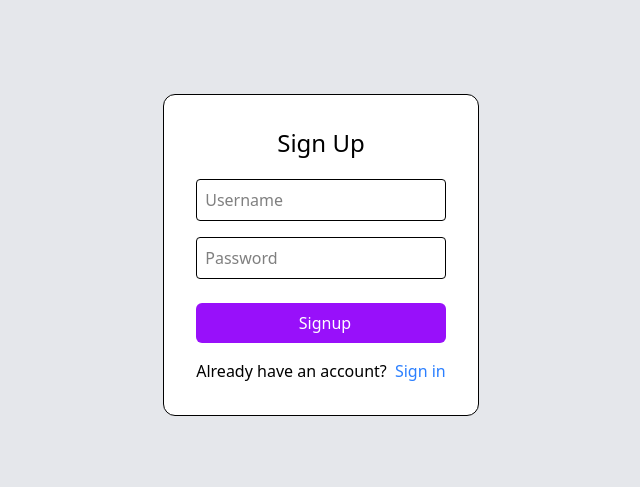
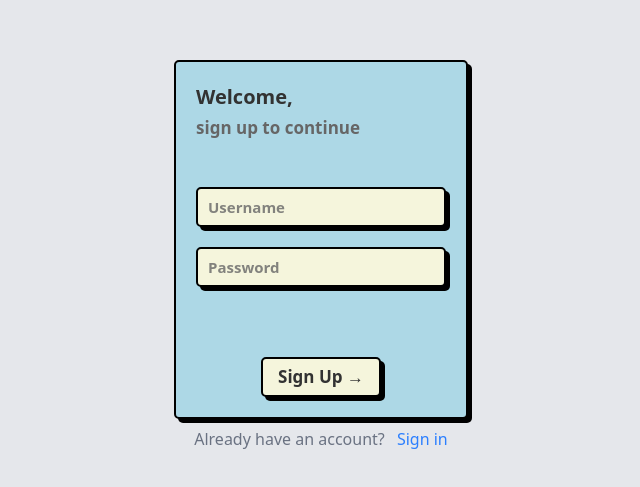
Before and after one commit to SinghBanta/SecondBrain-Frontend-, a React (Vite) app: page /signup in a window 1280 px wide. Shown: the part 145-632 px from the top of the page, without its empty margins (319-959 px from the left). Built offline with nearby package versions, Linux system fonts and the light colour scheme.

Commit message:
update: signin and signup forms styling

```diff
--- /dev/null
+++ b/src/assets/styles/login-form.css
@@ -0,0 +1,99 @@
+/* From Uiverse.io by ayyjayy2 */
+.form {
+    --input-focus: #2d8cf0;
+    --font-color: #323232;
+    --font-color-sub: #666;
+    --bg-color: beige;
+    --main-color: black;
+    padding: 20px;
+    background: lightblue;
+    display: flex;
+    flex-direction: column;
+    align-items: flex-start;
+    justify-content: center;
+    gap: 20px;
+    border-radius: 5px;
+    border: 2px solid var(--main-color);
+    box-shadow: 4px 4px var(--main-color);
+  }
+
+  .title {
+    color: var(--font-color);
+    font-weight: 900;
+    font-size: 20px;
+    margin-bottom: 25px;
+  }
+
+  .title span {
+    color: var(--font-color-sub);
+    font-weight: 600;
+    font-size: 17px;
+  }
+
+  .input {
+    width: 250px;
+    height: 40px;
+    border-radius: 5px;
+    border: 2px solid var(--main-color);
+    background-color: var(--bg-color);
+    box-shadow: 4px 4px var(--main-color);
+    font-size: 15px;
+    font-weight: 600;
+    color: var(--font-color);
+    padding: 5px 10px;
+    outline: none;
+  }
+
+  .input::placeholder {
+    color: var(--font-color-sub);
+    opacity: 0.8;
+  }
+
+  /* .input:focus {
+    border: 2px solid var(--input-focus);
+  } */
+
+  .login-with {
+    display: flex;
+    gap: 20px;
+  }
+
+  .button-log {
+    cursor: pointer;
+    width: 40px;
+    height: 40px;
+    border-radius: 100%;
+    border: 2px solid var(--main-color);
+    background-color: var(--bg-color);
+    box-shadow: 4px 4px var(--main-color);
+    color: var(--font-color);
+    font-size: 25px;
+    display: flex;
+    justify-content: center;
+    align-items: center;
+  }
+
+  .icon {
+    width: 24px;
+    height: 24px;
+    fill: var(--main-color);
+  }
+
+  .button-log:active, .button-confirm:active {
+    box-shadow: 0px 0px var(--main-color);
+    transform: translate(3px, 3px);
+  }
+
+  .button-confirm {
+    margin: 50px auto 0 auto;
+    width: 120px;
+    height: 40px;
+    border-radius: 5px;
+    border: 2px solid var(--main-color);
+    background-color: var(--bg-color);
+    box-shadow: 4px 4px var(--main-color);
+    font-size: 17px;
+    font-weight: 600;
+    color: var(--font-color);
+    cursor: pointer;
+  }
--- a/src/pages/Signin.tsx
+++ b/src/pages/Signin.tsx
@@ -1,16 +1,17 @@
+import "../assets/styles/login-form.css";
 import axios from "axios";
-import { Button } from "../components/Button";
-import { Input } from "../components/Input";
-import { useRef } from "react";
+import { useRef, useState } from "react";
 import { useNavigate } from "react-router-dom";
 import { toast } from "react-toastify";
 
-export function Signin() {
+export const Signin = () => {
   const usernameRef = useRef<HTMLInputElement>(null);
   const passwordRef = useRef<HTMLInputElement>(null);
   const navigate = useNavigate();
+  const [loading, setLoading] = useState(false);
 
   async function signin() {
+    setLoading(true);
     const username = usernameRef.current?.value;
     const password = passwordRef.current?.value;
 
@@ -21,36 +22,46 @@ export function Signin() {
         password,
       }
     );
-    // console.log(response);
+    console.log(response);
     const jwt = response.data.token;
     localStorage.setItem("token", jwt);
+    setLoading(false);
     navigate("/");
     toast.success("Logged in successfully!");
   }
 
   return (
-    <div className="h-screen w-screen bg-gray-200 flex justify-center items-center">
-      <div className="bg-white border min-w-48 p-8 rounded-xl">
-        <h1 className="flex justify-center items-center text-2xl mb-3">
-          Sign In
-        </h1>
-        <Input ref={usernameRef} placeholder="Username" />
-        <Input ref={passwordRef} placeholder="Password" />
-        <div className="flex justify-center pt-4">
-          <Button
-            onClick={signin}
-            loading={false}
-            variant="primary"
-            text="Signin"
-            fullWidth={true}
-          />
+    <div className="h-screen w-screen bg-gray-200 flex flex-col justify-center items-center">
+      <form className="form">
+        <div className="title">
+          Welcome,
+          <br />
+          <span>sign in to continue</span>
         </div>
-
-        <div className="text-blue-500 text-center block mt-4">
-          <span className="text-black mr-1">Don't have an account?</span>
-          <a href="/signup">Sign up</a>
-        </div>
+        <input
+          ref={usernameRef}
+          className="input"
+          name="username"
+          placeholder="Username"
+          type="text"
+        />
+        <input
+          ref={passwordRef}
+          className="input"
+          name="password"
+          placeholder="Password"
+          type="password"
+        />
+        <button className="button-confirm" onClick={signin} disabled={loading}>
+          Sign In →
+        </button>
+      </form>
+      <div className="text-center mt-2 ">
+        <span className="text-gray-500">Don't have an account?</span>
+        <a href="/signup" className="text-blue-500 ml-2">
+          Sign Up
+        </a>
       </div>
     </div>
   );
-}
+};
--- a/src/pages/Signup.tsx
+++ b/src/pages/Signup.tsx
@@ -1,17 +1,20 @@
-import { useRef } from "react";
-import { Button } from "../components/Button";
-import { Input } from "../components/Input";
+import "../assets/styles/login-form.css";
+import { useRef, useState } from "react";
 import axios from "axios";
 import { useNavigate } from "react-router-dom";
 import { toast } from "react-toastify";
 
-export function Signup() {
+export const Signup = () => {
   const usernameRef = useRef<HTMLInputElement>(null);
   const passwordRef = useRef<HTMLInputElement>(null);
+  const [loading, setLoading] = useState(false);
   const navigate = useNavigate();
+
   async function signup() {
     const username = usernameRef.current?.value;
     const password = passwordRef.current?.value;
+
+    setLoading(true);
 
     const response = await axios.post(
       `${import.meta.env.VITE_BACKEND_URL}/api/v1/signup`,
@@ -21,33 +24,44 @@ export function Signup() {
       }
     );
     console.log(response);
+    setLoading(false);
     navigate("/signin");
+
     toast.success("Account created successfully!");
   }
 
   return (
-    <div className="h-screen w-screen bg-gray-200 flex justify-center items-center">
-      <div className="bg-white border min-w-48 p-8 rounded-xl">
-        <h1 className="flex justify-center items-center text-2xl mb-3">
-          Sign Up
-        </h1>
-        <Input ref={usernameRef} placeholder="Username" />
-        <Input ref={passwordRef} placeholder="Password" />
-        <div className="flex justify-center pt-4">
-          <Button
-            onClick={signup}
-            loading={false}
-            variant="primary"
-            text="Signup"
-            fullWidth={true}
-          />
+    <div className="h-screen w-screen bg-gray-200 flex flex-col justify-center items-center">
+      <form className="form">
+        <div className="title">
+          Welcome,
+          <br />
+          <span>sign up to continue</span>
         </div>
-
-        <div className="text-blue-500 text-center block mt-4">
-          <span className="text-black mr-1">Already have an account? </span>
-          <a href="/signin">Sign in</a>
-        </div>
+        <input
+          ref={usernameRef}
+          className="input"
+          name="username"
+          placeholder="Username"
+          type="text"
+        />
+        <input
+          ref={passwordRef}
+          className="input"
+          name="password"
+          placeholder="Password"
+          type="password"
+        />
+        <button className="button-confirm" onClick={signup} disabled={loading}>
+          Sign Up →
+        </button>
+      </form>
+      <div className="text-center mt-2">
+        <span className="text-gray-500">Already have an account? </span>
+        <a className="text-blue-500 ml-2" href="/signin">
+          Sign in
+        </a>
       </div>
     </div>
   );
-}
+};
```
